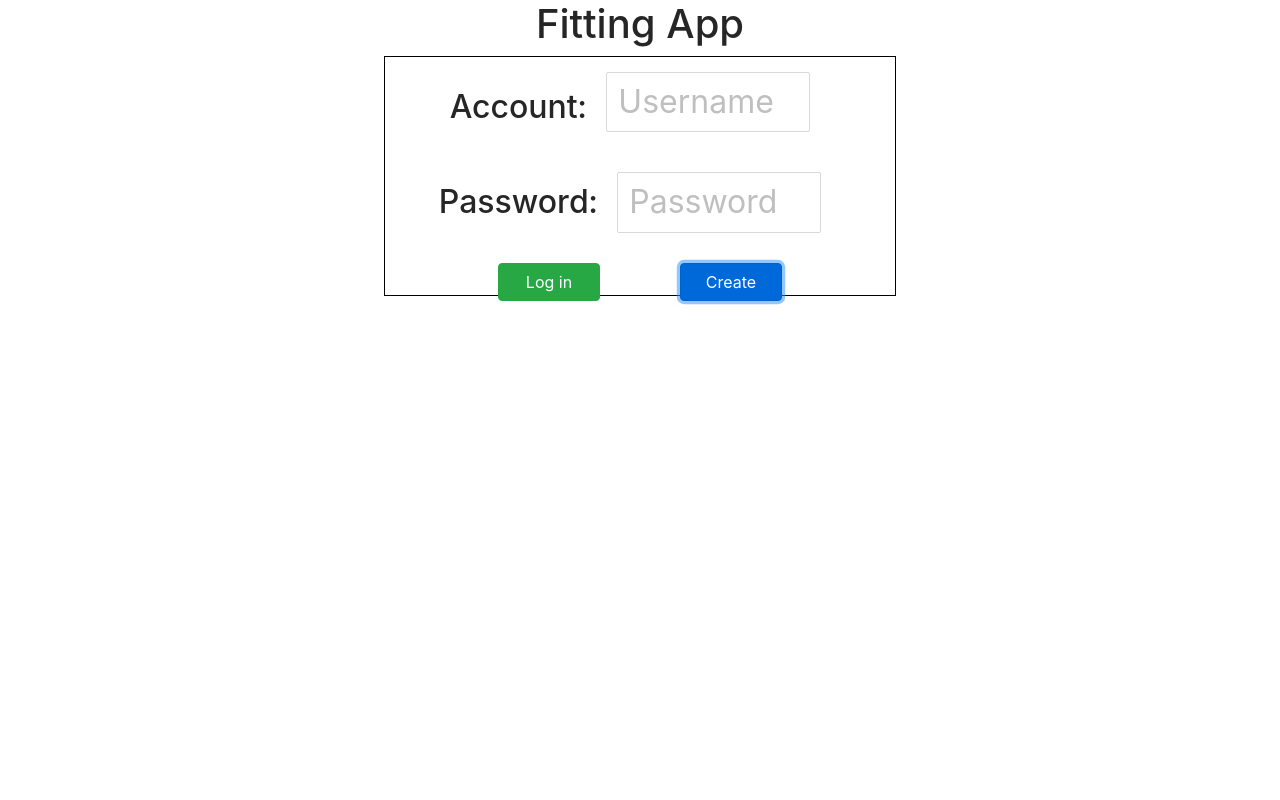
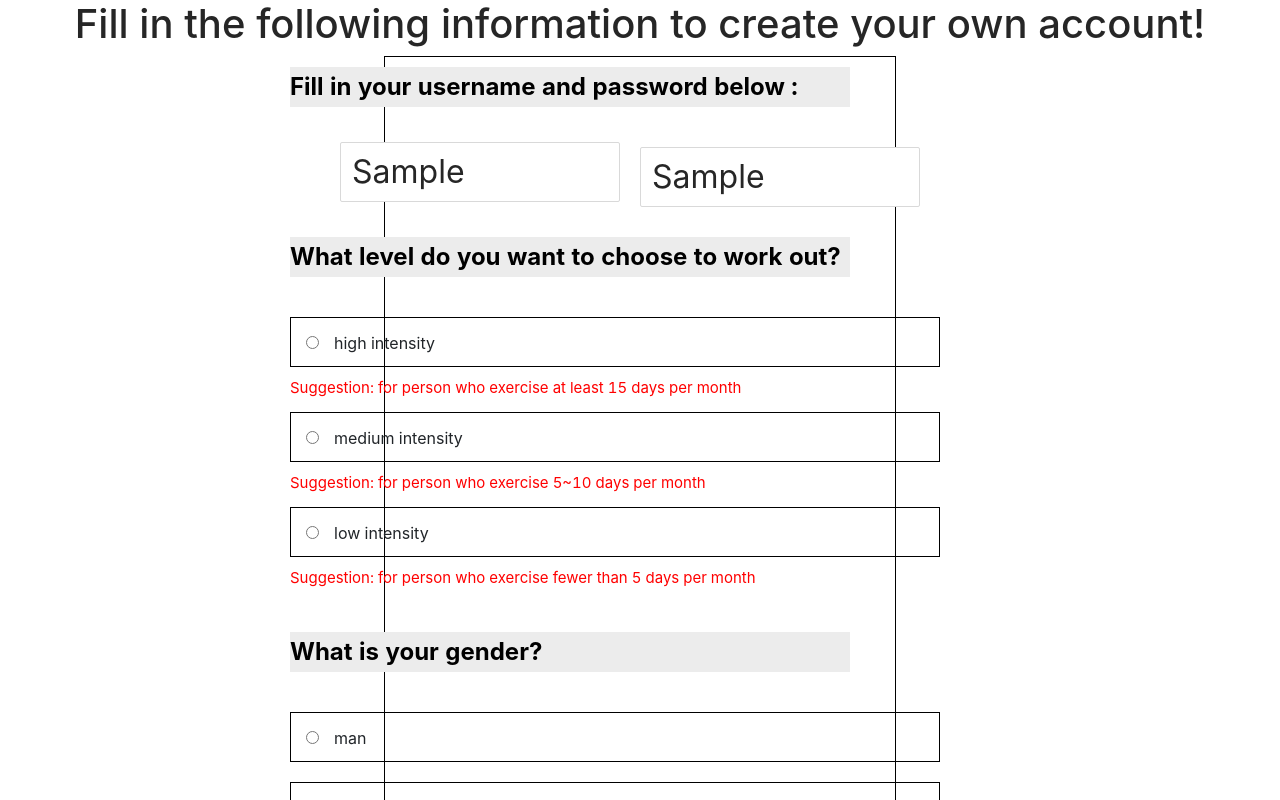
Before and after one commit to b06611016/final-project, a React (Create React App) app in the folder own/: page / in a window 1280 px wide. Both pictures are taken after typing "Sample", "Sample" into the empty fields and a click on the button "Create". Shown: the top 800 px of the page. Built offline with nearby package versions, Linux system fonts and the light colour scheme; what apollo-link-ws would draw is missing.

Commit message:
1/18 Eric summit

```diff
--- a/own/src/components/FormPage.css
+++ b/own/src/components/FormPage.css
@@ -19,11 +19,11 @@ body {
 
 #question-box {
   width: 700px;
-  margin: 150px 0 20px 0;
+  margin: 10px 0 20px 0;
 }
 
 .question-box-inner {
-  width: 300px;
+  width: 80%;
   height: 40px;
   line-height: 40px;
   color: #000000;
@@ -99,13 +99,61 @@ body {
   background-color: #FFFFFF;
 }
 
-.LoginPage-body {
+.FormPage-title {
+  display: flex;
+  align-items: center;
+  justify-content: center;
+  font-size: 3em;
+}
+
+.FormPage-body {
   display: flex;
   flex-direction: column;
-  /*align-items: center;*/
-  line-height: 8vh;
-  height: 100vh;
+  /*align-items: center;
+  line-height: 8vh;  */
+  height: 100%;
   border:1px solid #000;
   margin: auto;
   width: 40%;
 }
+
+.FormPage-body h1 {
+  font-size:30px;
+}
+
+
+.FormPage-row {
+  display: flex;
+  align-items: center;
+  justify-content: center;
+  margin-top: 15px;
+  margin-bottom: 15px;
+}
+
+.FormPage-row h1 {
+  margin: 0;
+  margin-right: 20px;
+  font-size: 2em;
+}
+
+.FormPage-row Input {
+  width: 40%;
+  margin: 0;
+  margin-right: 20px;
+  font-size: 2em;
+}
+
+.FormPage-row Button {
+  width: 20%;
+  margin: 0;
+  margin-right: 40px;
+  margin-left: 40px;
+  font-size: 1em;
+  margin-bottom: 15px;
+}
+
+.options-span {
+  height: 25px;
+  color:red;
+  font-size:15px;
+}
--- a/own/src/components/FormPage.js
+++ b/own/src/components/FormPage.js
@@ -1,6 +1,5 @@
 import React, { useState, useRef, useEffect } from 'react'
-import './LoginPage.css'
-import PropTypes from 'prop-types';
+//import './LoginPage.css'
 import { Button } from 'react-bootstrap'
 import { Input, message, Tag } from 'antd'
 import './FormPage.css'
@@ -10,7 +9,7 @@ const FormPage = (props) => {
     const { username, password, onChange1, onChange2, onChange3, onChange4, onClick1 } = props;
     const contents = [
         {
-            options: ["high intensity", "medium intesity", "low intensity"],
+            options: ["high intensity", "medium intensity", "low intensity"],
             question: "What level do you want to choose to work out?"
         },
         {
@@ -20,12 +19,17 @@ const FormPage = (props) => {
     ];
     return (
         <>
-            <div className="LoginPage-title">
+            <div className="FormPage-title">
                 <h1>Fill in the following information to create your own account!</h1>
             </div>
-            <div className="LoginPage-body">
-                <div className="LoginPage-row">
-                    <h1>Account:</h1>
+            <div className="FormPage-body">
+
+
+                <div id="quiz-container">
+                    <div id="question-box">
+                        <div className="question-box-inner">Fill in your username and password below : </div>
+                    </div>
+                    <div className="FormPage-row">
                         <Input
                             placeholder="Username"
                             value={username}
@@ -37,9 +41,6 @@ const FormPage = (props) => {
                                 }
                             }}
                         ></Input>
-                </div>
-                <div className="LoginPage-row">
-                    <h1>Password:</h1>
                         <Input
                             rows={4}
                             value={password}
@@ -51,17 +52,13 @@ const FormPage = (props) => {
                             }}
                         ></Input>
                     </div>
-                <div id="quiz-container">
                     {contents.map((e, index) => {
                         return (
                             <React.Fragment>
                                 <div id="question-box">
                                     <div className="question-box-inner">
-                                        {"Question " + (index + 1) + " of " + contents.length}
+                                        {e.question}
                                     </div>
-                                </div>
-                                <div id="question-title">
-                                    {e.question}
                                 </div>
                                 <div id="options">
                                     {e.options.map((e, index) => {
@@ -72,7 +69,7 @@ const FormPage = (props) => {
                                                         <input type="radio" id={`q${1 + 1}_${index + 1}`} name={`option-${1}`} onChange={onChange3} />
                                                         <span>{e}</span>
                                                     </div>
-                                                    <p>Suggestion: for person who exercise at least 15 days per month</p>
+                                                    <span className="options-span">Suggestion: for person who exercise at least 15 days per month</span>
                                                 </>
                                             );
                                         else if (e === "medium intensity")
@@ -82,7 +79,7 @@ const FormPage = (props) => {
                                                         <input type="radio" id={`q${1 + 1}_${index + 1}`} name={`option-${1}`} onChange={onChange3} />
                                                         <span>{e}</span>
                                                     </div>
-                                                    <p>Suggestion: for person who exercise 5~10 days per month</p>
+                                                    <span className="options-span">Suggestion: for person who exercise 5~10 days per month</span>
                                                 </>
                                             );
                                         else if (e === "low intensity")
@@ -92,7 +89,7 @@ const FormPage = (props) => {
                                                         <input type="radio" id={`q${1 + 1}_${index + 1}`} name={`option-${1}`} onChange={onChange3} />
                                                         <span>{e}</span>
                                                     </div>
-                                                    <p>Suggestion: for person who exercise fewer than 5 days per month</p>
+                                                    <span className="options-span">Suggestion: for person who exercise fewer than 5 days per month</span>
                                                 </>
                                             );
                                         else
@@ -108,9 +105,9 @@ const FormPage = (props) => {
                         );
                     })}
                 </div>
-                <div className="LoginPage-row">
+                <div className="FormPage-row">
                     <Button variant="primary" onClick={onClick1}>
-                        Create account
+                        Summit
                     </Button>
                 </div>
             </div>
--- a/own/src/containers/App.js
+++ b/own/src/containers/App.js
@@ -2,54 +2,50 @@ import './App.css'
 import React, { useEffect, useRef, useState } from 'react'
 //import useChat from './useChat'
 import LoginPage from '../components/LoginPage'
-import { Buton, Input, message, Tag } from 'antd'
+import FormPage from '../components/FormPage'
+import { useQuery, useMutation } from '@apollo/react-hooks'
+import {
+  USER_QUERY,
+  CREATE_USER_MUTATION,
+} from '../graphql'
 
 
 function App() {
   const [username, setUsername] = useState('')
   const [login, setLogin] = useState(false)
+  const [create, setCreate] = useState(false)
   const [body, setBody] = useState('')
   const [password, setPassword] = useState('')
+  const [strength, setStrength] = useState('')
+
+  const { loading, data, refetch } = useQuery(USER_QUERY, {
+    variables: { username: username, password: password}
+  })
+  const [addUser] = useMutation(CREATE_USER_MUTATION)
 
 
-  //const { sent, receive, status, opened, data, sendMessage, clearMessages, setsent, setreceive, refetch } = useChat()
-
-  //const [username, setUsername] = useState('')
-  //const [body, setBody] = useState('')
-  //const [enter, setEnter] = useState(false)
-
-  //const [time, setTime] = useState(0)
-  //const bodyRef = useRef(null)
-
-  const displayStatus = (s) => {
-    if (s.msg) {
-      const { type, msg } = s
-      const content = {
-        content: msg,
-        duration: 0.5
-      }
-
-      switch (type) {
-        case 'success':
-          message.success(content)
-          break
-        case 'info':
-          message.info(content)
-          break
-        case 'danger':
-        default:
-          message.error(content)
-          break
-      }
-    }
+  //---------------------------------------------------------------------------------------------Function----------------------------------------------------------------------------
+  const checklogin = () => {
+    refetch()
+    setLogin(data.userCheck._isSuccess)
   }
 
+  const Createclick = () => {
+    setCreate(true)
+  }
+  //---------------------------------------------------------------------------------------------Function----------------------------------------------------------------------------
 
+
+  //-----------------------------------------------------------------------------------------------Page------------------------------------------------------------------------------
   const loginpage = (
-    <LoginPage onChange1={() => {console.log("onchange1")}} onChange2={() => {console.log("onchange2")}} onClick1={() => {console.log("onclick1")}} onClick2={() => {console.log("onclick2")}} username={username} password={password}></LoginPage>
+    <LoginPage onChange1={(e) => setUsername(e.target.value)} onChange2={(e) => setPassword(e.target.value)} onClick1={checklogin} onClick2={Createclick} username={username} password={password}></LoginPage>
   )
 
-  return <div>{loginpage}</div>
+  const formpage = (
+    <FormPage username={username} password={password} onChange1={() => {console.log("onchange1")}} onChange2={() => {console.log("onChange2")}} onChange3={() => {console.log("onChange3")}} onChange4={() => {console.log("onChange4")}} onClick1={() => {console.log("onClick1")}}></FormPage>
+  )
+  //-----------------------------------------------------------------------------------------------Page------------------------------------------------------------------------------
+  return <div>{create?formpage:loginpage}</div>
 }
 
 export default App
```
Also changed, not shown: 2 other files (tests, documents, lock files or other folders). Lines whose indentation alone changed are shown as unchanged.
